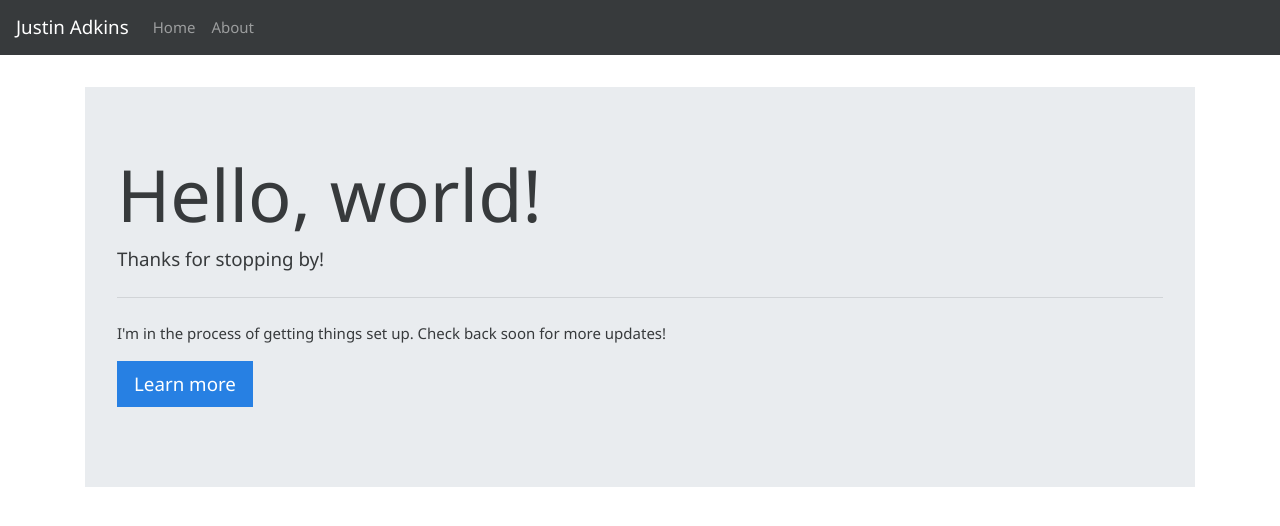
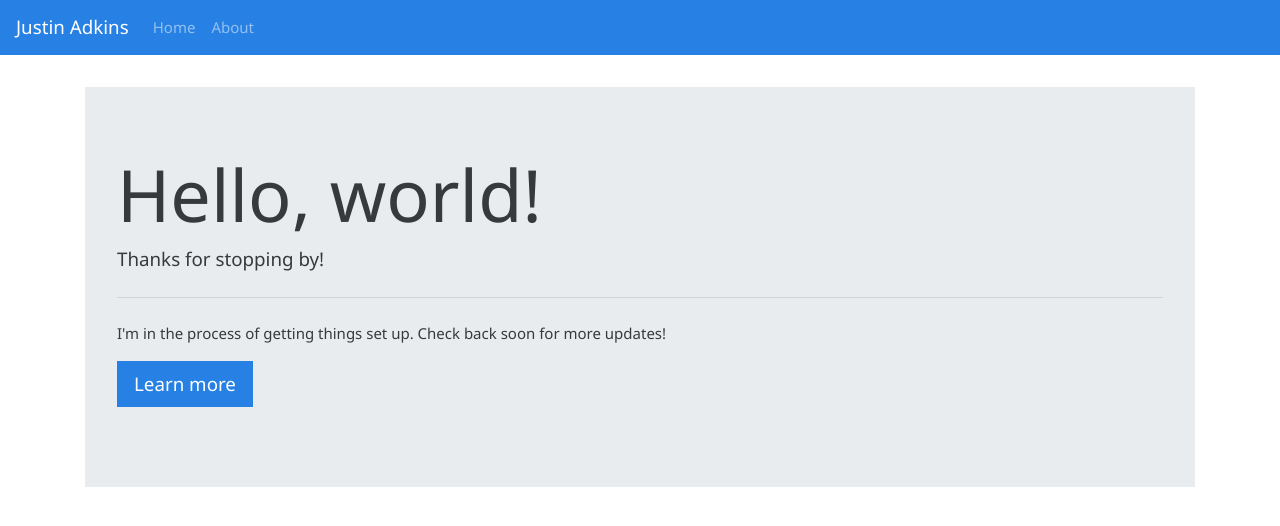
Before and after one commit to jmadkins/jmadkins.github.io, a Jekyll site: the page built from index.html, in a window 1280 px wide. Shown: the top 526 px of the page. Built offline with Jekyll 4.4.1, drawn with Linux system fonts in a browser that asks for light colours; nearby versions of some CDN libraries.

Commit message:
Blue navbar

```diff
--- a/_layouts/default.html
+++ b/_layouts/default.html
@@ -14,12 +14,11 @@
     <script defer src="https://pro.fontawesome.com/releases/v5.5.0/js/all.js" integrity="sha384-3yBLeJ4waqGSAf4A8pjZ13UF7GuhgbdKnBQvIp/TkWoXtQbtwjlIPNjkDRJ46UCn" crossorigin="anonymous"></script>
   </head>
   <body>
-    <nav class="navbar navbar-expand-sm navbar-dark bg-dark">
+    <nav class="navbar navbar-expand-sm navbar-dark bg-primary">
       <a class="navbar-brand" href="#">{{ site.name }}</a>
       <button class="navbar-toggler" type="button" data-toggle="collapse" data-target="#navbarColor02" aria-controls="navbarColor02" aria-expanded="false" aria-label="Toggle navigation">
         <span class="navbar-toggler-icon"></span>
       </button>
-
       <div class="collapse navbar-collapse" id="navbarColor02">
         <ul class="navbar-nav mr-auto">
           <li class="nav-item">
```
